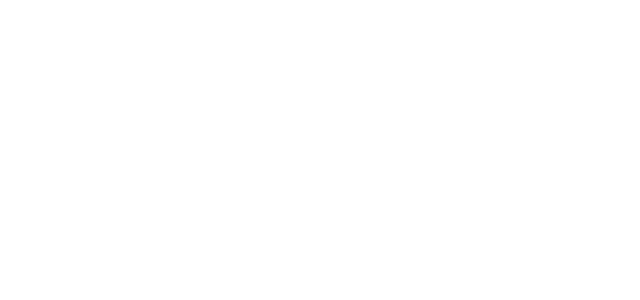
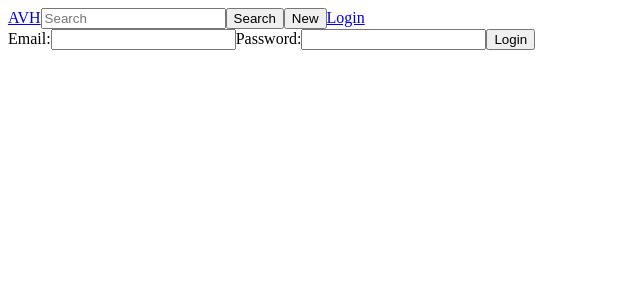
Before and after one commit to Algorithm-Visualizer-Hub/algorithm-visualizer-hub, a React (Create React App) app: page /login in a window 1280 px wide. Before the commit this address had no page. Shown: the top 300 px of the page, without its empty margins (0-640 px from the left). Built offline with nearby package versions, Linux system fonts and the light colour scheme.

Commit message:
Add LoginPage

```diff
--- a/package.json
+++ b/package.json
@@ -7,7 +7,6 @@
     "@testing-library/react": "^13.1.1",
     "@testing-library/user-event": "^13.5.0",
     "axios": "^0.27.2",
-    "dotenv": "^16.0.0",
     "react": "^18.0.0",
     "react-dom": "^18.0.0",
     "react-router-dom": "^6.3.0",
--- a/src/App.js
+++ b/src/App.js
@@ -4,6 +4,7 @@
 import HomePage from "./components/HomePage";
 import UserPage from "./components/UserPage";
 import VisualizationPage from "./components/VisualizationPage";
+import LoginPage from "./components/LoginPage";
 import UserContext from "./components/UserContext";
 import useLocalStorage from "./components/useLocalStorage";
 
@@ -15,6 +16,7 @@
       <UserContext.Provider value={{user: user, saveUser: saveUser}}>
         <Routes>
           <Route path="/" element={<HomePage />} />
+          <Route path="/login" element={<LoginPage />} />
           <Route path="/user/:userId" element={<UserPage />} />
           <Route path="/visualization/:visualizationId" element={<VisualizationPage />} />
           <Route path="/collection/:collectionId" element={<CollectionPage />} />
--- /dev/null
+++ b/src/components/LoginPage.js
@@ -0,0 +1,58 @@
+import { useState, useContext } from "react";
+import axios from "axios";
+
+import Navbar from "./Navbar";
+import UserContext from "./UserContext";
+import { Navigate } from "react-router-dom";
+
+/**
+ * Component for user login.
+ */
+export default function LoginPage() {
+  const [email, setEmail] = useState('');
+  const [password, setPassword] = useState('');
+
+  const {user, saveUser} = useContext(UserContext);
+
+  const handleSubmit = async event => {
+    event.preventDefault();
+    try {
+      const response = await axios.post(
+        process.env.REACT_APP_DATA_SERVER_URL + '/api/auth',
+        {email: email, password: password}
+      );
+      saveUser(response.data);
+    } catch (error) {
+      console.log(error);
+    }
+  };
+
+  if (user !== null) {
+    return <Navigate to="/" />;
+  }
+
+  return (
+    <div>
+      <Navbar />
+      <form onSubmit={handleSubmit}>
+        <label>
+          Email:
+          <input
+            type="email"
+            value={email}
+            onChange={event => setEmail(event.target.value)}
+          />
+        </label>
+        <label>
+          Password:
+          <input
+            type="password"
+            value={password}
+            onChange={event => setPassword(event.target.value)}
+          />
+        </label>
+        <input type="submit" value="Login" />
+      </form>
+    </div>
+  );
+};
```
Also changed, not shown: 1 other file (tests, documents, lock files or other folders).
